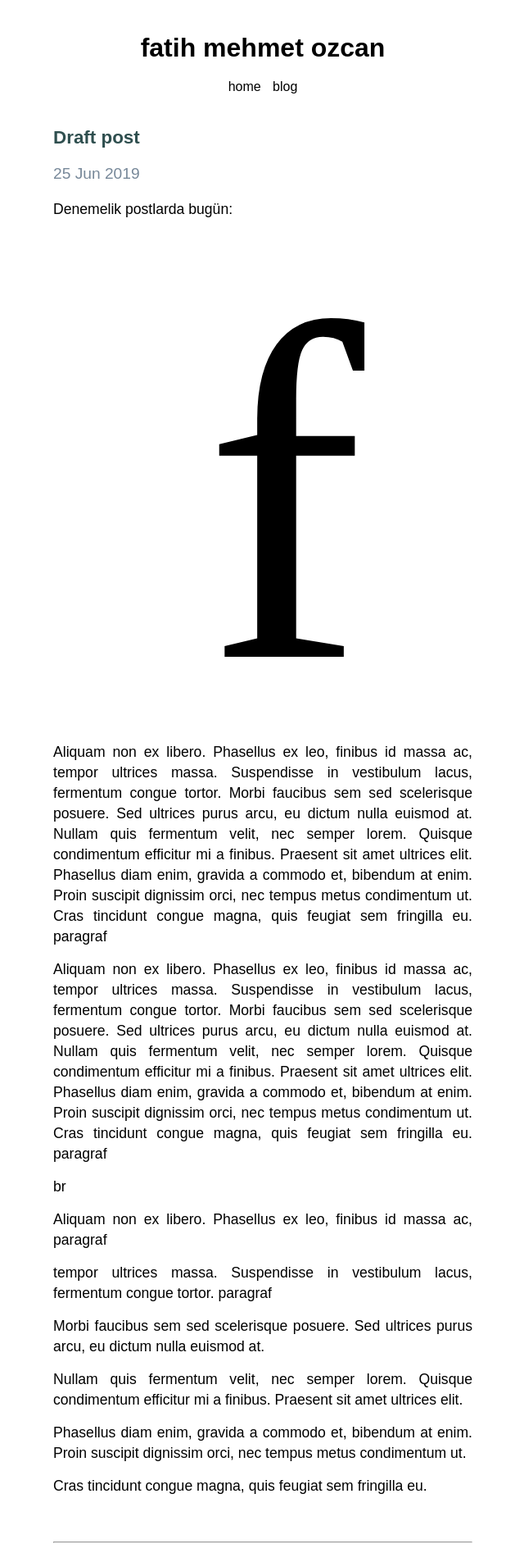
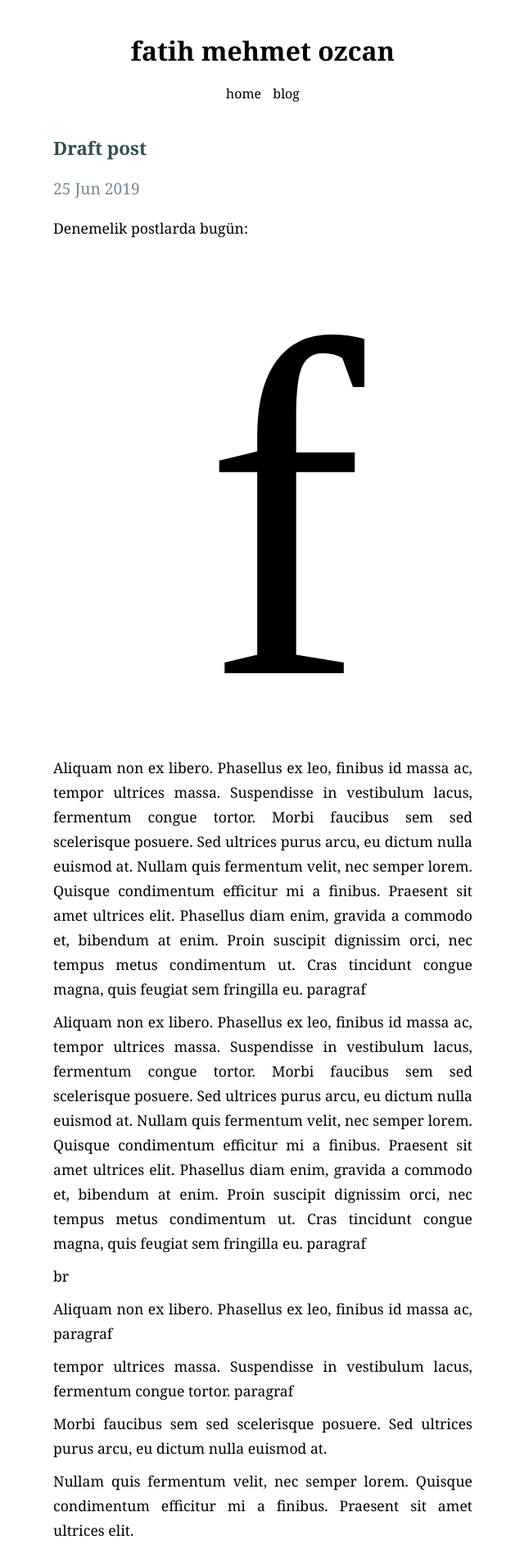
Before and after one commit to fatihmeh/fatihmeh.github.io, a Jekyll site: the page built from _posts/2019-06-25-draft-post.md, in a window 1280 px wide. Shown: the top 1894 px of the page at 82% size, without its empty margins (319-959 px from the left). Built offline with Jekyll 4.4.1, drawn with Linux system fonts in a browser that asks for light colours.

Commit message:
Css update
Blog post paragraphs margin updated & font-familty updated to Georgia, serif & line-height update to 30px

```diff
--- a/css/main.css
+++ b/css/main.css
@@ -22,7 +22,7 @@ footer, header, hgroup, menu, nav, section {
   display: block;
 }
 body {
-  font-family: Arial, Helvetica, sans-serif;
+  font-family: Georgia, serif
 }
 blockquote, q {
   quotes: none;
@@ -109,13 +109,13 @@ a:hover {
   text-align: justify;
   text-justify: none;
   font-size:1.1rem;
-  line-height:25px;
+  line-height:30px;
   /* color:rgb(42, 42, 42);*/
 }
 
 #post p {
    color:black;
-   margin-bottom:15px;
+   margin-bottom:10px;margin-top:5px;
 }
 
 .footer-links{
```
